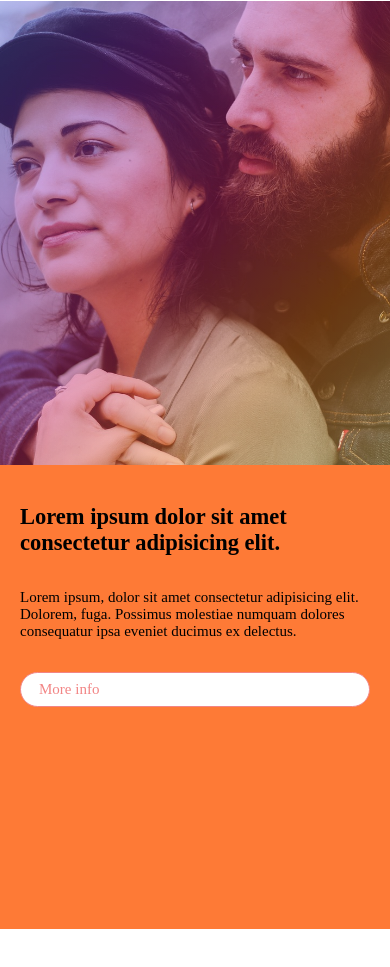
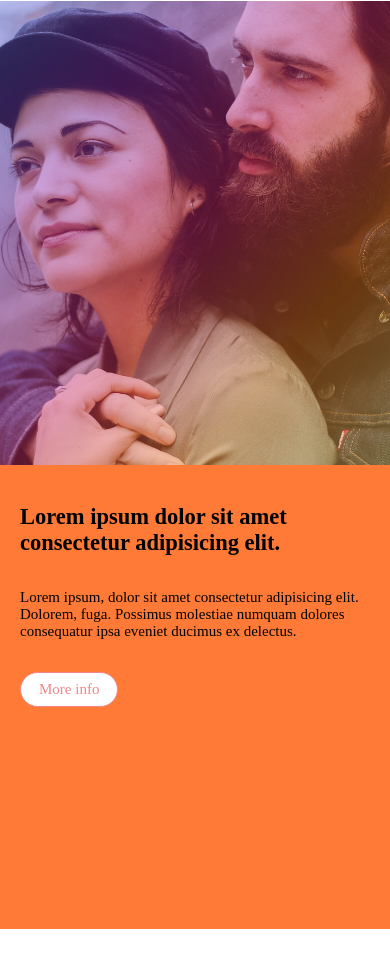
Before and after one commit to SivasAfg58/html-movieapp, a plain HTML site: page index.html in a window 390 px wide. Shown: the part 1239-2206 px from the top of the page. Drawn offline with Linux system fonts and the light colour scheme.

Commit message:
Add files via upload

```diff
--- a/index.css
+++ b/index.css
@@ -186,4 +186,8 @@
     .right {
         padding: 2rem;
     }
+
+    .btn {
+        margin-right: auto;
+    }
 }
```
